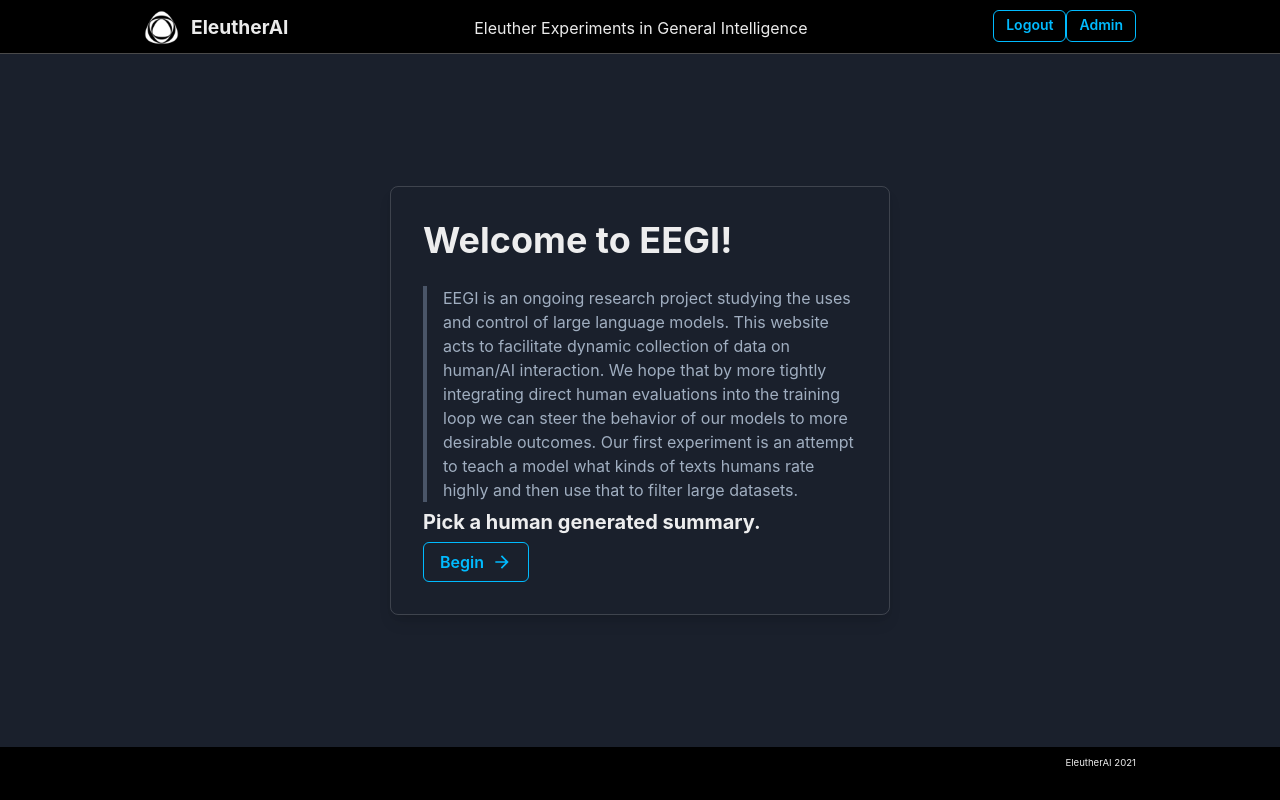
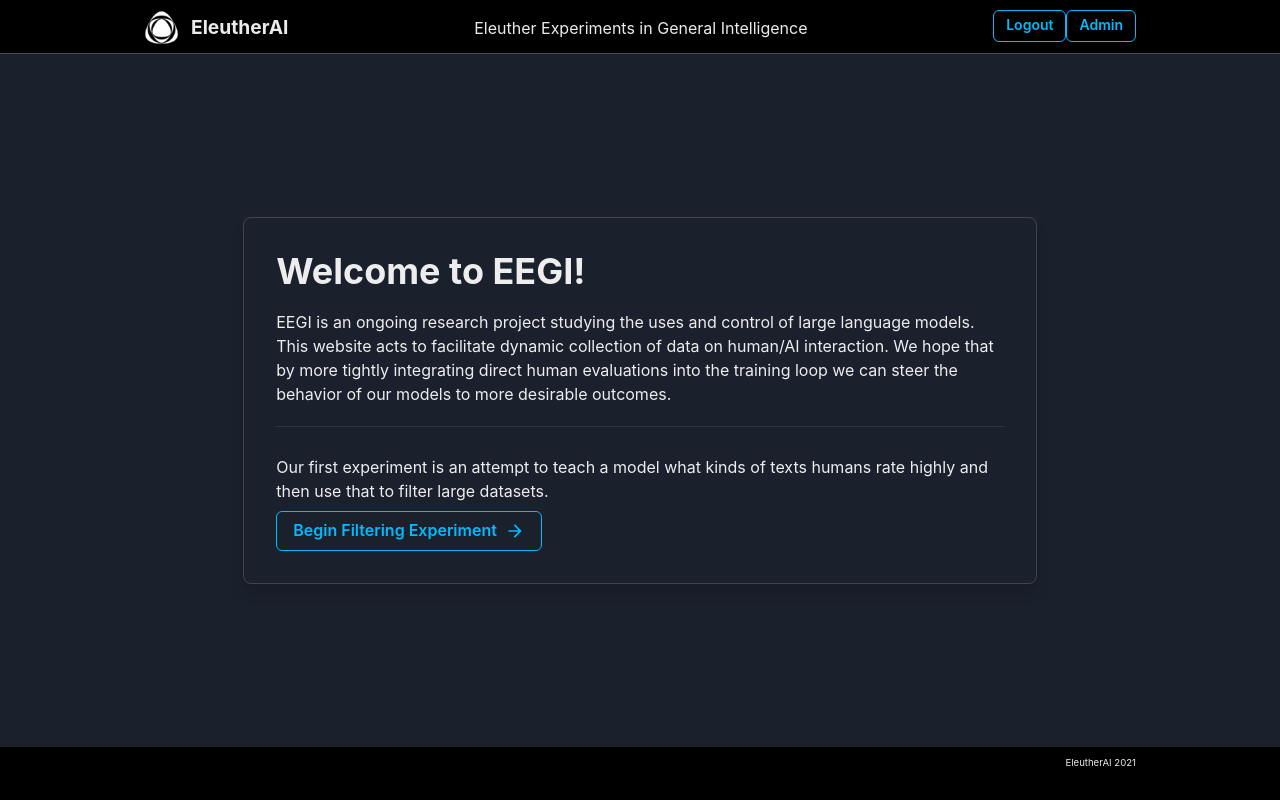
Before and after one commit to EleutherAGI/eegi-web-app, a React (Create React App) app: page / in a window 1280 px wide. Built offline with nearby package versions, Linux system fonts and the light colour scheme; sample sign-in values are in the browser's storage.

Commit message:
refactor202107

```diff
--- a/src/App.js
+++ b/src/App.js
@@ -5,6 +5,7 @@
 import Home from "./views/Home";
 import SignUp from "./views/SignUp";
 import SignIn from "./views/SignIn";
+import NotFoundPage from "./views/NotFoundPage";
 import PrivateRoute, {AdminRoute} from "./views/PrivateRoute";
 import Header from "./components/shared/Header";
 import Footer from "./components/shared/Footer";
@@ -20,7 +21,6 @@
 import React  from 'react';
 
 const App = () => {
-    // TODO show error message if no route match?
     return (
         <Router>
             <VStack h="100vh" align="stretch">
@@ -29,7 +29,7 @@
                     <Container maxW="container.lg">
                         <Container
                             p={8}
-                            maxWidth="500px"
+                            maxWidth="80%"
                             borderWidth={1}
                             borderRadius={8}
                             boxShadow="lg"
@@ -88,6 +88,7 @@
                                     path="/admin"
                                     component={AdminHome}
                                 />
+                                 <Route path="*" component={NotFoundPage} />
                             </Switch>
                         </Container>
                     </Container>
--- a/src/views/Home.js
+++ b/src/views/Home.js
@@ -1,35 +1,33 @@
 import { Link as RouterLink } from "react-router-dom";
 import { ArrowForwardIcon } from "@chakra-ui/icons";
-import { Heading, Button, Text, Link, VStack } from "@chakra-ui/react";
+import { Heading, Button, Text, Link, VStack, Divider, Box } from "@chakra-ui/react";
 import React from "react";
 
 export default function Home() {
     return (
-        <VStack align="start" spacing={2}>
-            <Heading mb="1rem">Welcome to EEGI!</Heading>
+        <VStack align="start" spacing={2} padding={0}>
+            <Box mb={5}>
+                <Heading mb="1rem" size="xl">Welcome to EEGI!</Heading>
                 <Text
-                color="gray.400"
-                pl="1rem"
-                ml="4px"
-                my="1rem"
-                borderLeft="4px"
-                borderColor="gray.600"
                 >
                     EEGI is an ongoing research project studying the uses and
                     control of large language models. This website acts to
                     facilitate dynamic collection of data on human/AI interaction.
                     We hope that by more tightly integrating direct human
                     evaluations into the training loop we can steer the behavior of
-                our models to more desirable outcomes. Our first experiment is
+                    our models to more desirable outcomes.
+                </Text>
+                <Divider mt={5} />
+            </Box>
+
+            <Text mb="100em">
+                Our first experiment is
                 an attempt to teach a model what kinds of texts humans rate
                 highly and then use that to filter large datasets.
             </Text>
-            <Heading my="2rem" as="h3" size="md">
-                Pick a human generated summary.
-            </Heading>
             <Link as={RouterLink} to="/filter/pick">
                 <Button rightIcon={<ArrowForwardIcon w={5} h={5} />}>
-                    Begin
+                    Begin Filtering Experiment
                 </Button>
             </Link>
         </VStack>
--- /dev/null
+++ b/src/views/NotFoundPage.js
@@ -0,0 +1,12 @@
+import React from "react";
+import { Box, VStack } from "@chakra-ui/react";
+
+const NotFoundPage = () => {
+  return (
+    <VStack align="start" spacing={2}>
+      <Box margin="auto">404 - Sorry, this page does not exist.</Box>
+    </VStack>
+  );
+};
+
+export default NotFoundPage;
--- a/src/views/SignIn.js
+++ b/src/views/SignIn.js
@@ -11,6 +11,7 @@
     Container,
     CircularProgress,
     Link,
+    Box,
     VStack
 } from "@chakra-ui/react";
 
@@ -49,6 +50,7 @@
 
     return (
         <VStack align="start" spacing={2}>
+            <Box margin="auto">
             <form onSubmit={handleSubmit}>
                 <Heading mb="1rem">Sign In</Heading>
                 <Stack spacing={8}>
@@ -97,6 +99,7 @@
                     </Button>
                 </Stack>
             </form>
+            </Box>
         </VStack>
     );
 };
--- a/src/views/SignUp.js
+++ b/src/views/SignUp.js
@@ -12,6 +12,7 @@
     CircularProgress,
     Container,
     Link,
+    Box,
     VStack
 } from "@chakra-ui/react";
 
@@ -61,6 +62,7 @@
 
     return (
         <VStack align="start" spacing={2}>
+            <Box margin="auto">
             {showSignupSuccess ? (
                 <Container maxW="container.lg">
                     <Heading mb="1rem">Sign up Success!</Heading>
@@ -143,6 +145,7 @@
                     </Stack>
                 </form>
             )}
+            </Box>
         </VStack>
     );
 }
```
Also changed, not shown: src/views/project/Summarize.js (+26 -25 lines), .prettierrc.json (added), 2 other files (tests, documents, lock files or other folders). Lines whose indentation alone changed are shown as unchanged.
